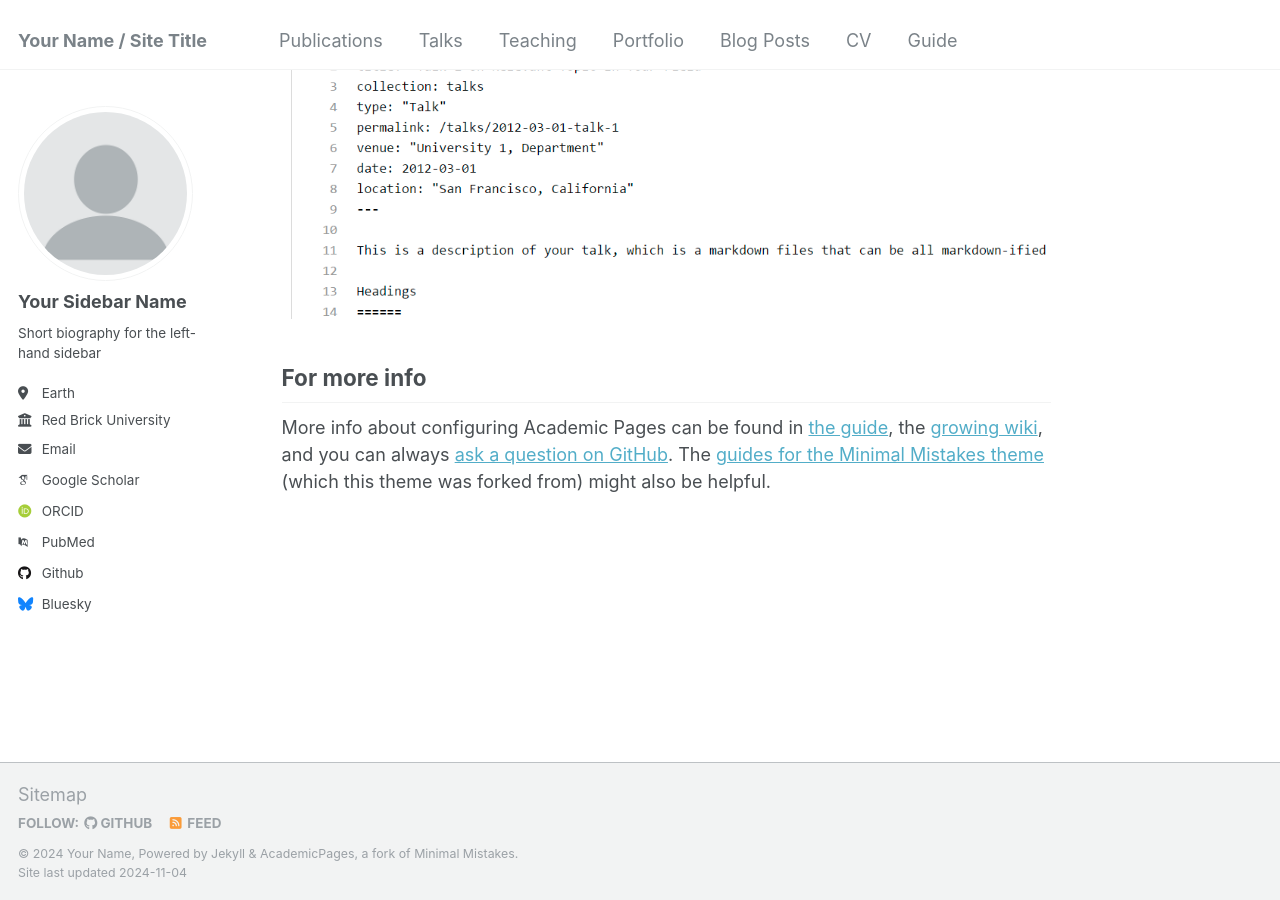
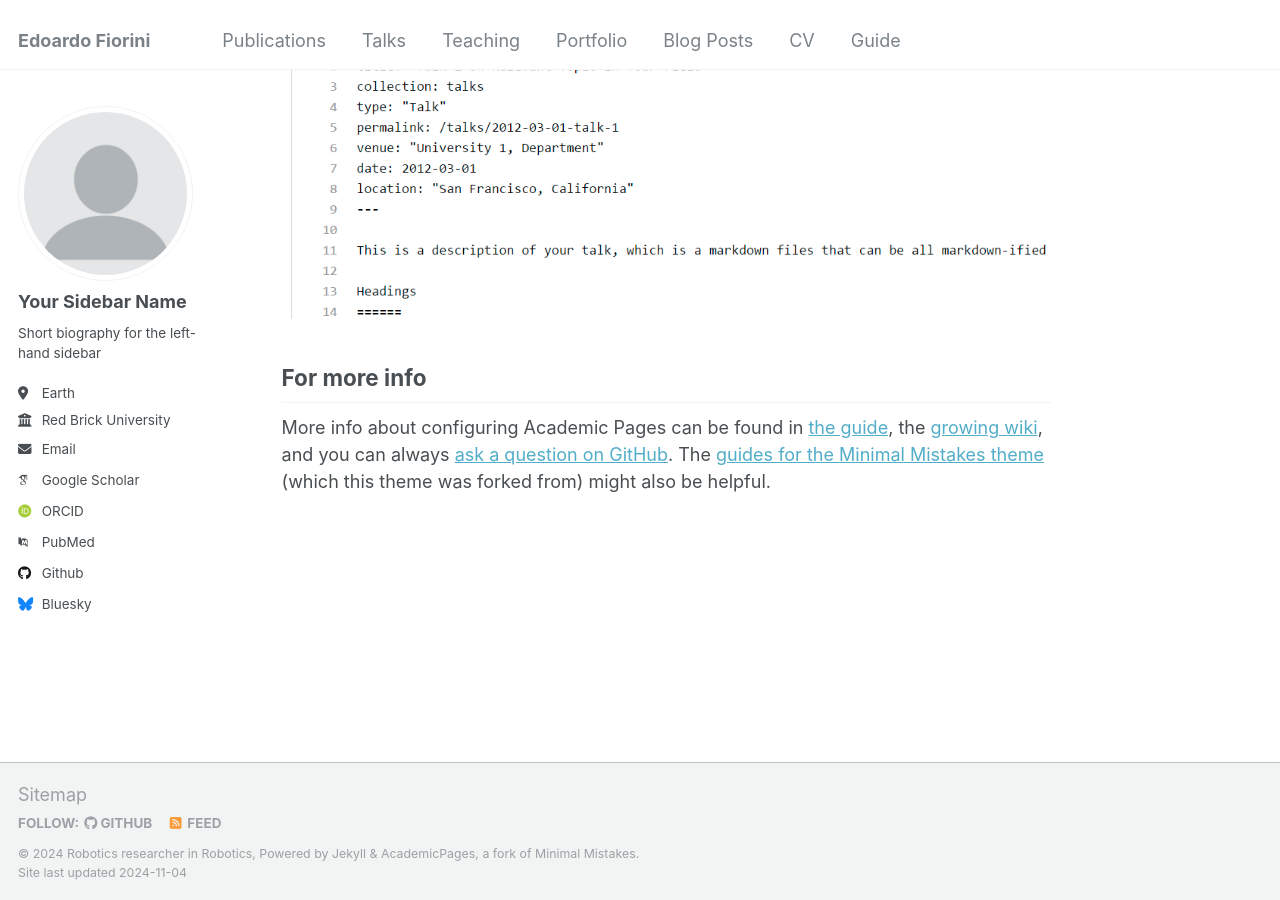
Before and after one commit to edofiorini/edofiorini.github.io, a Jekyll site: the page built from _pages/about.md, in a window 1280 px wide and 900 px high, scrolled down 2643 px. Built offline with Jekyll 4.4.1, drawn with Linux system fonts in a browser that asks for light colours; some web fonts are replaced.

Commit message:
Update _config.yml

```diff
--- a/_config.yml
+++ b/_config.yml
@@ -8,9 +8,9 @@
 
 # Basic Site Settings
 locale                   : "en-US"
-title                    : "Your Name / Site Title"
+title                    : "Edoardo Fiorini"
 title_separator          : "-"
-name                     : &name "Your Name"
+name                     : &name "Robotics researcher in Robotics"
 description              : &description "personal description"
 url                      : https://academicpages.github.io # the base hostname & protocol for your site e.g. "https://mmistakes.github.io"
 baseurl                  : "" # the subpath of your site, e.g. "/blog"
```
